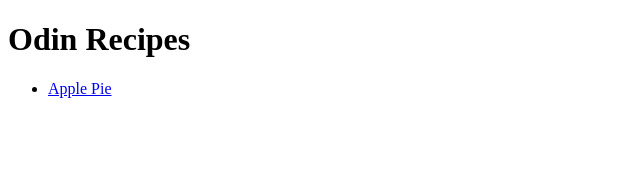
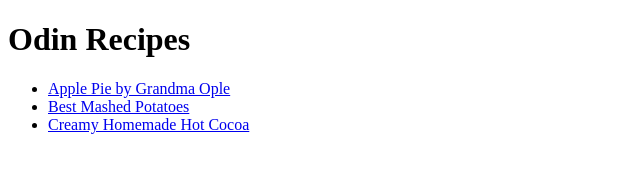
Before and after one commit to oliverthewizard/odin-recipes, a plain HTML site: page index.html in a window 1280 px wide. Shown: the whole page, without its empty margins (0-640 px from the left). Drawn offline with Linux system fonts and the light colour scheme.

Commit message:
Add mashed potatoes link

```diff
--- a/index.html
+++ b/index.html
@@ -8,7 +8,9 @@
     <body>
         <h1>Odin Recipes</h1>
         <ul>
-        <li><a href="recipes/apple-pie.html">Apple Pie</a></li>
+        <li><a href="recipes/apple-pie.html">Apple Pie by Grandma Ople</a></li>
+        <li><a href="recipes/mashed-potatoes.html">Best Mashed Potatoes</a></li>
+        <li><a href="recipes/hot-cocoa.html">Creamy Homemade Hot Cocoa</a></li>
         </ul>
     </body>
 </html>
```
